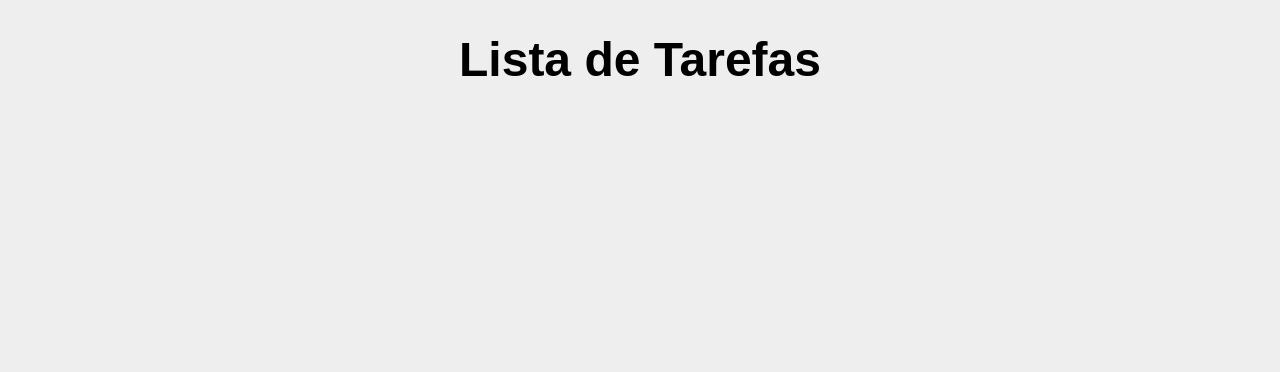
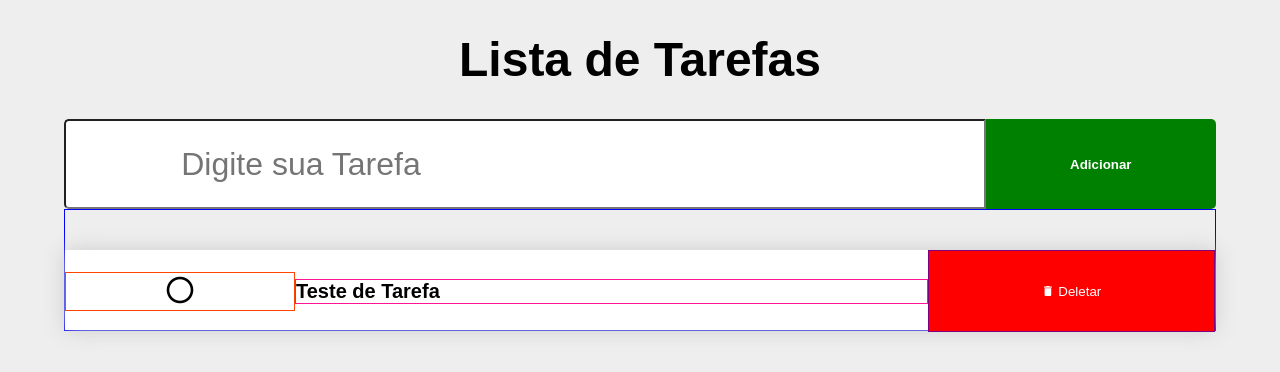
Before and after one commit to Fernanda-dev013/lista.de.tarefas, a plain HTML site: page index.html in a window 1280 px wide. Drawn offline with Linux system fonts and the light colour scheme.

Commit message:
criando areas de tarefas

```diff
--- a/css/estilo.css
+++ b/css/estilo.css
@@ -13,3 +13,81 @@ h1{
   text-align: center;
   font-size: 3rem;
 }
+
+header{
+  display: flex;
+  flex-flow: row wrap;
+  align-items: center;
+  width: 90%;
+  /* border: 1px solid red; */
+  margin: auto auto;
+}
+
+input{
+  border-top-left-radius:5px;
+  border-bottom-left-radius: 5px;
+  height: 90px;
+  font-size: 2rem;
+  width: 80%;
+  padding-left: 10%;
+}
+
+button.add{
+  width: 20%;
+  cursor: pointer;
+  background: green;
+  color: white;
+  font-weight: bold;
+  border: none;
+  height: 90px;
+  border-top-right-radius: 5px;
+  border-bottom-right-radius: 5px;
+}
+
+main{
+  display: flex;
+  flex-flow: row wrap;
+  width: 90%;
+  margin: auto auto;
+  border: 1px solid blue;
+  padding-top: 40px;
+}
+
+.itens{
+  display: flex;
+  flex-flow: row wrap;
+  justify-content: center;
+  align-items: center;
+  background: white;
+  height: 80px;
+  width: 100%;
+  box-shadow: 0 0 20px #ccc;
+}
+
+.icone{
+  flex: 20%;
+  border: 1px solid orangered;
+  text-align: center;
+  font-size: 2rem;
+}
+
+.nome{
+  flex: 55%;
+  border: 1px solid deeppink;
+  font-size: 20px;
+  font-weight: bold;
+}
+
+.botao{
+  flex: 25%;
+  border: 1px solid purple;
+}
+
+.delete{
+  background: red;
+  color: white;
+  border: none;
+  padding: 10px;
+  height: 80px;
+  width: 100%;
+}
--- a/index.html
+++ b/index.html
@@ -4,11 +4,31 @@
   <meta charset="UTF-8">
   <meta name="viewport" content="width=device-width, initial-scale=1.0">
   <link rel="stylesheet" href="css/estilo.css">
+  <link rel="stylesheet" href=" https://cdnjs.cloudflare.com/ajax/libs/MaterialDesign-Webfont/7.4.47/css/materialdesignicons.min.css">
   <title>Lista de Tarefas</title>
 </head>
 <body>
   <h1>Lista de Tarefas</h1>
 
+  <header>
+    <input id="inputtarefa" type="text" placeholder="Digite sua Tarefa">
+    <button class="add">Adicionar</button>
+  </header>
+
+  <main id="arealista">
+    <div class="itens">
+      <div class="icone">
+        <i class="mdi mdi-circle-outline"></i>
+      </div>
+      <div class="nome">
+        Teste de Tarefa
+      </div>
+      <div class="botao">
+        <button class="delete"><i class="mdi mdi-delete"></i> Deletar</button>
+      </div>
+    </div>
+  </main>
+
   <script src="js/controle.js"></script>
 </body>
 </html>
```
